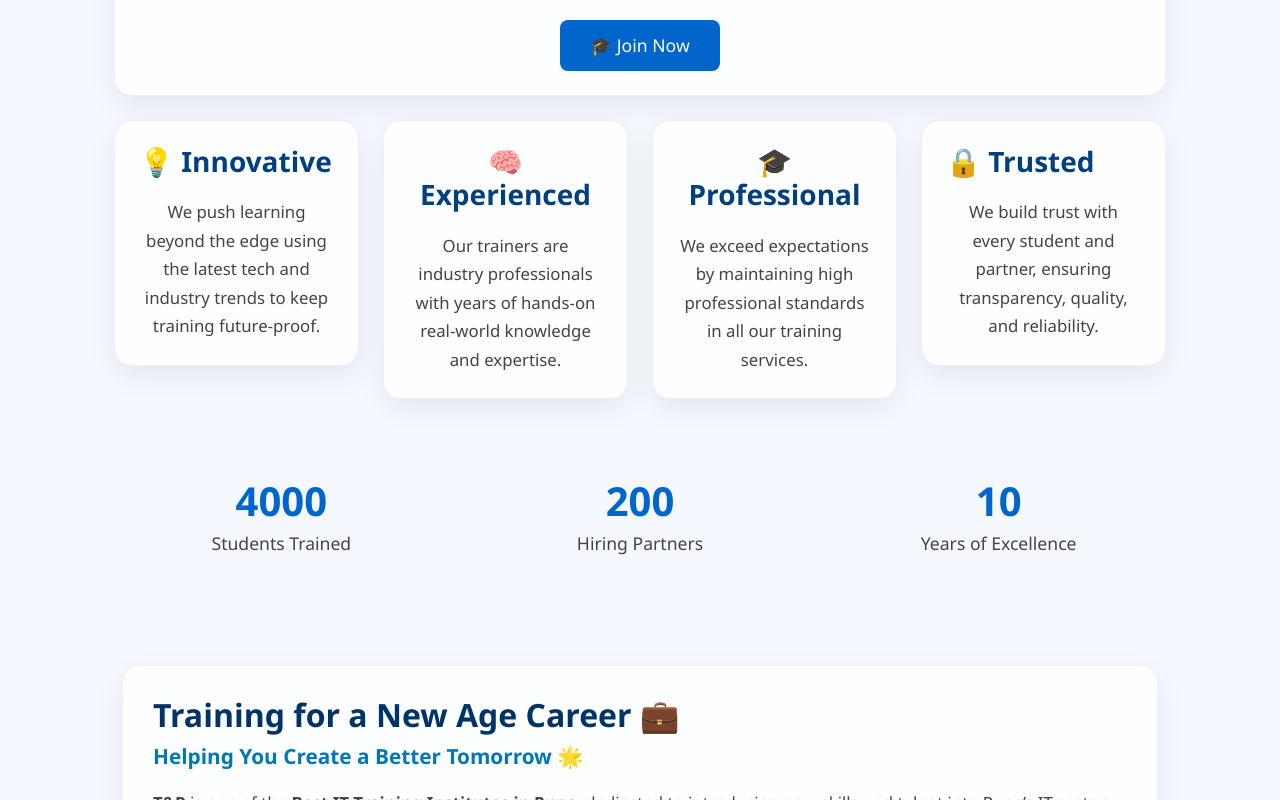
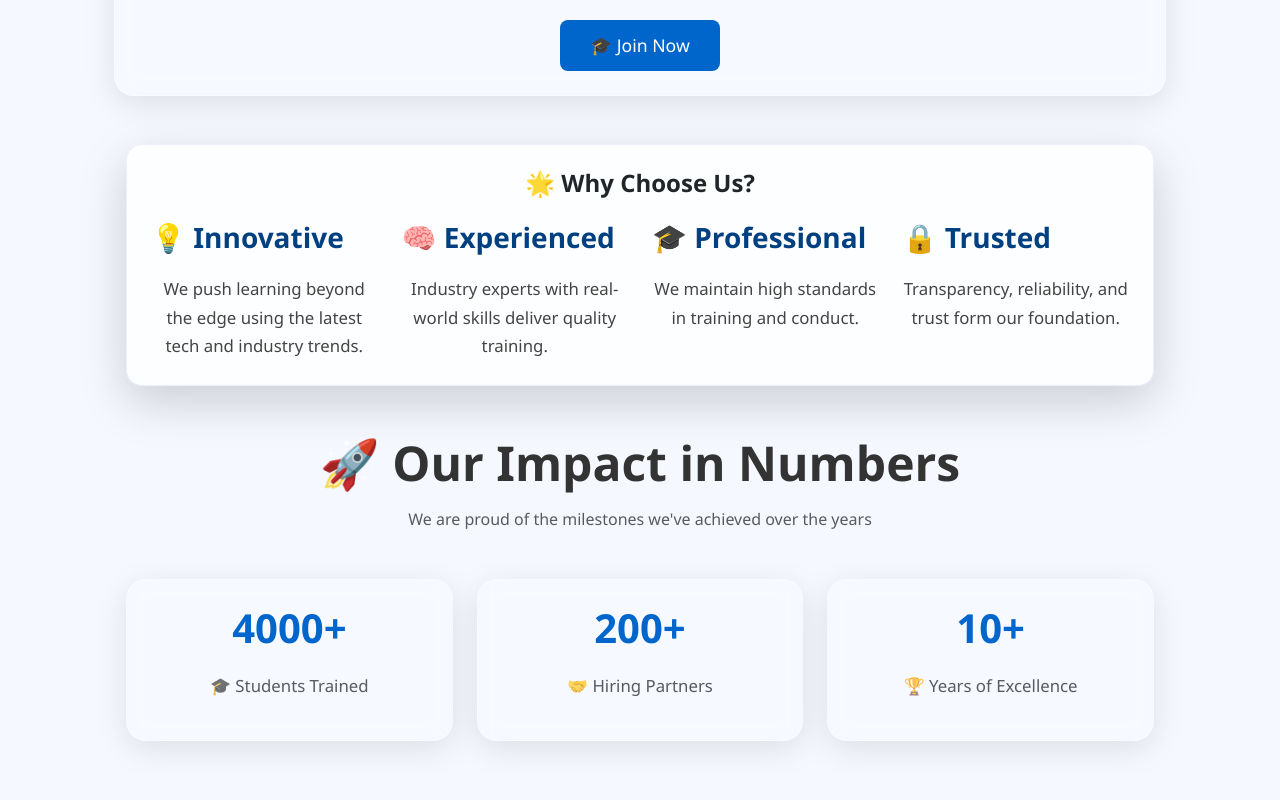
Before and after one commit to ganesh-kamble-3032/T-P-Websites, an Angular app: page /about in a window 1280 px wide. Shown: the part 1000-1800 px from the top of the page. Built offline with nearby package versions, Linux system fonts and the light colour scheme.

Commit message:
Changes For Contact

```diff
--- a/src/app/Components/about/about.component.css
+++ b/src/app/Components/about/about.component.css
@@ -803,3 +803,22 @@ body {
   align-items: center;
   gap: 10px;
 }
+/* counters */
+.glass-card {
+  background: rgba(255, 255, 255, 0.1);
+  border-radius: 20px;
+  backdrop-filter: blur(10px);
+  -webkit-backdrop-filter: blur(10px);
+  border: 1px solid rgba(255, 255, 255, 0.3);
+  box-shadow: 0 8px 32px rgba(0, 0, 0, 0.1);
+  transition: transform 0.3s ease;
+}
+
+.glass-card:hover {
+  transform: translateY(-5px);
+}
+
+.counter-label {
+  font-size: 1rem;
+  margin-top: 10px;
+}
--- a/src/app/Components/about/about.component.html
+++ b/src/app/Components/about/about.component.html
@@ -271,55 +271,94 @@
     </div>
   </div>
 
-  <!-- Feature Highlights -->
-  <div class="row gy-4">
-    <div class="col-md-6 col-lg-3">
-      <div class="feature-box glass-box text-center p-4">
+<div class="container my-5">
+  <div class="glass-box p-4 rounded-4 shadow-lg text-dark">
+    <h4 class="text-center mb-4 fw-bold">🌟 Why Choose Us?</h4>
+    <div class="row text-center gy-4">
+      <div class="col-6 col-lg-3">
+        <div class="box">
           <h5 class="box-heading">💡 Innovative</h5>
-        <p class="box-content">We push learning beyond the edge using the latest tech and industry trends to keep training future-proof.</p>
+          <p class="box-content">We push learning beyond the edge using the latest tech and industry trends.</p>
         </div>
       </div>
-    <div class="col-md-6 col-lg-3">
-      <div class="feature-box glass-box text-center p-4">
+      <div class="col-6 col-lg-3">
+        <div class="box">
           <h5 class="box-heading">🧠 Experienced</h5>
-        <p class="box-content">Our trainers are industry professionals with years of hands-on real-world knowledge and expertise.</p>
+          <p class="box-content">Industry experts with real-world skills deliver quality training.</p>
         </div>
       </div>
-    <div class="col-md-6 col-lg-3">
-      <div class="feature-box glass-box text-center p-4">
+      <div class="col-6 col-lg-3">
+        <div class="box">
           <h5 class="box-heading">🎓 Professional</h5>
-        <p class="box-content">We exceed expectations by maintaining high professional standards in all our training services.</p>
+          <p class="box-content">We maintain high standards in training and conduct.</p>
         </div>
       </div>
-    <div class="col-md-6 col-lg-3">
-      <div class="feature-box glass-box text-center p-4">
+      <div class="col-6 col-lg-3">
+        <div class="box">
           <h5 class="box-heading">🔒 Trusted</h5>
-        <p class="box-content">We build trust with every student and partner, ensuring transparency, quality, and reliability.</p>
+          <p class="box-content">Transparency, reliability, and trust form our foundation.</p>
+        </div>
+      </div>
     </div>
   </div>
 </div>
 
+
+
   <!-- Counters -->
-  <div class="row text-center mt-5">
+ <!-- Counter Section with Title -->
+<section class="my-5 text-center">
+  <div class="container">
+    <h2 class="display-5 fw-bold mb-3">🚀 Our Impact in Numbers</h2>
+    <p class="text-muted mb-5">We are proud of the milestones we've achieved over the years</p>
+
+    <div class="row gy-4">
       <div class="col-md-4">
-      <div class="counter-box">
-        <h2 class="counter" data-target="4000">4000</h2>
-        <p class="counter-label">Students Trained</p>
+        <div class="counter-box glass-card p-4">
+          <h2 class="counter display-4 fw-bold" data-target="4000">4000+</h2>
+          <p class="counter-label text-muted">🎓 Students Trained</p>
         </div>
       </div>
       <div class="col-md-4">
-      <div class="counter-box">
-        <h2 class="counter" data-target="200">200</h2>
-        <p class="counter-label">Hiring Partners</p>
+        <div class="counter-box glass-card p-4">
+          <h2 class="counter display-4 fw-bold" data-target="200">200+</h2>
+          <p class="counter-label text-muted">🤝 Hiring Partners</p>
         </div>
       </div>
       <div class="col-md-4">
-      <div class="counter-box">
-        <h2 class="counter" data-target="10">10</h2>
-        <p class="counter-label">Years of Excellence</p>
+        <div class="counter-box glass-card p-4">
+          <h2 class="counter display-4 fw-bold" data-target="10">10+</h2>
+          <p class="counter-label text-muted">🏆 Years of Excellence</p>
         </div>
       </div>
     </div>
+  </div>
+  <script>
+  document.addEventListener("DOMContentLoaded", () => {
+    const counters = document.querySelectorAll(".counter");
+
+    counters.forEach(counter => {
+      counter.innerText = "0";
+      const updateCounter = () => {
+        const target = +counter.getAttribute("data-target");
+        const count = +counter.innerText;
+        const increment = Math.ceil(target / 100);
+
+        if (count < target) {
+          counter.innerText = count + increment > target ? target : count + increment;
+          setTimeout(updateCounter, 20);
+        } else {
+          counter.innerText = target;
+        }
+      };
+
+      updateCounter();
+    });
+  });
+</script>
+
+</section>
+
 </section>
 <!-- script -->
 <script>
```
Lines whose indentation alone changed are shown as unchanged.
